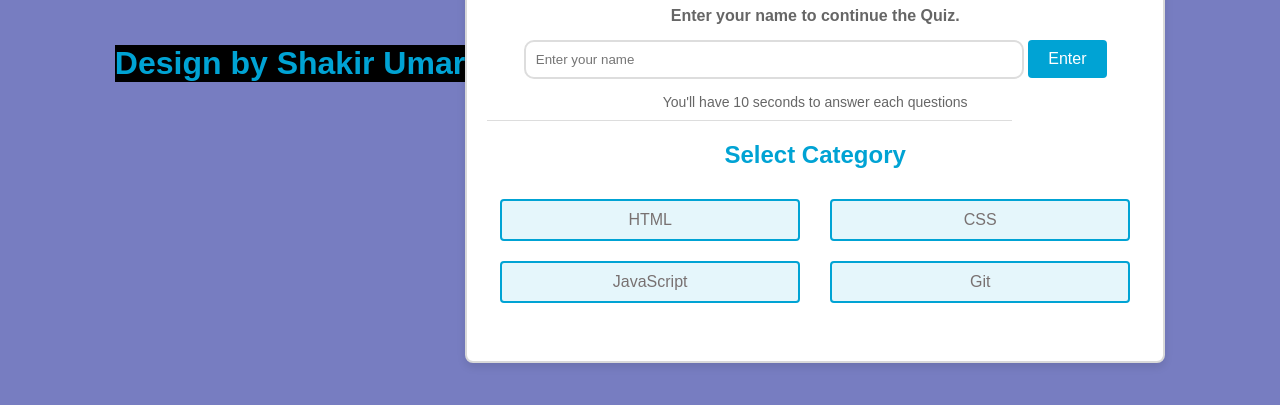
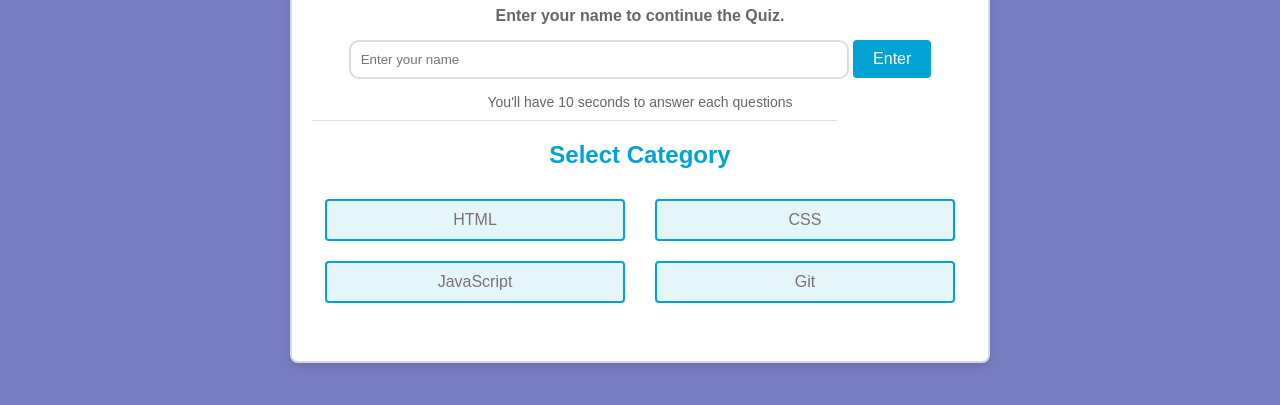
Before and after one commit to shakirumar/QuizApp, a plain HTML site: page index.html in a window 1280 px wide. Shown: the part 337-742 px from the top of the page. Drawn offline with Linux system fonts and the light colour scheme.

Commit message:
quizapp project

```diff
--- a/index.html
+++ b/index.html
@@ -10,7 +10,6 @@
 </head>
 
 <body>
-    <h1 id="d">Design by Shakir Umar</h1>
 
     <div class="main">
         <!-- Home Page -->
```
